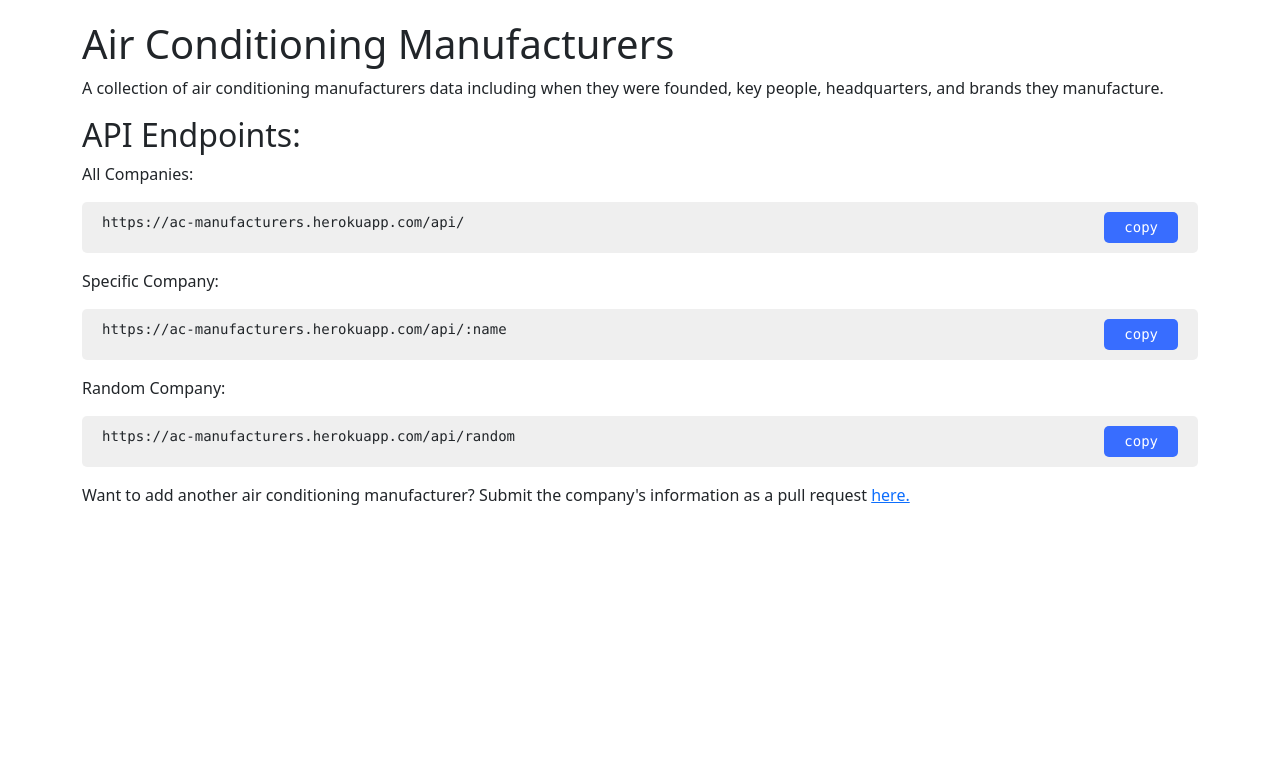
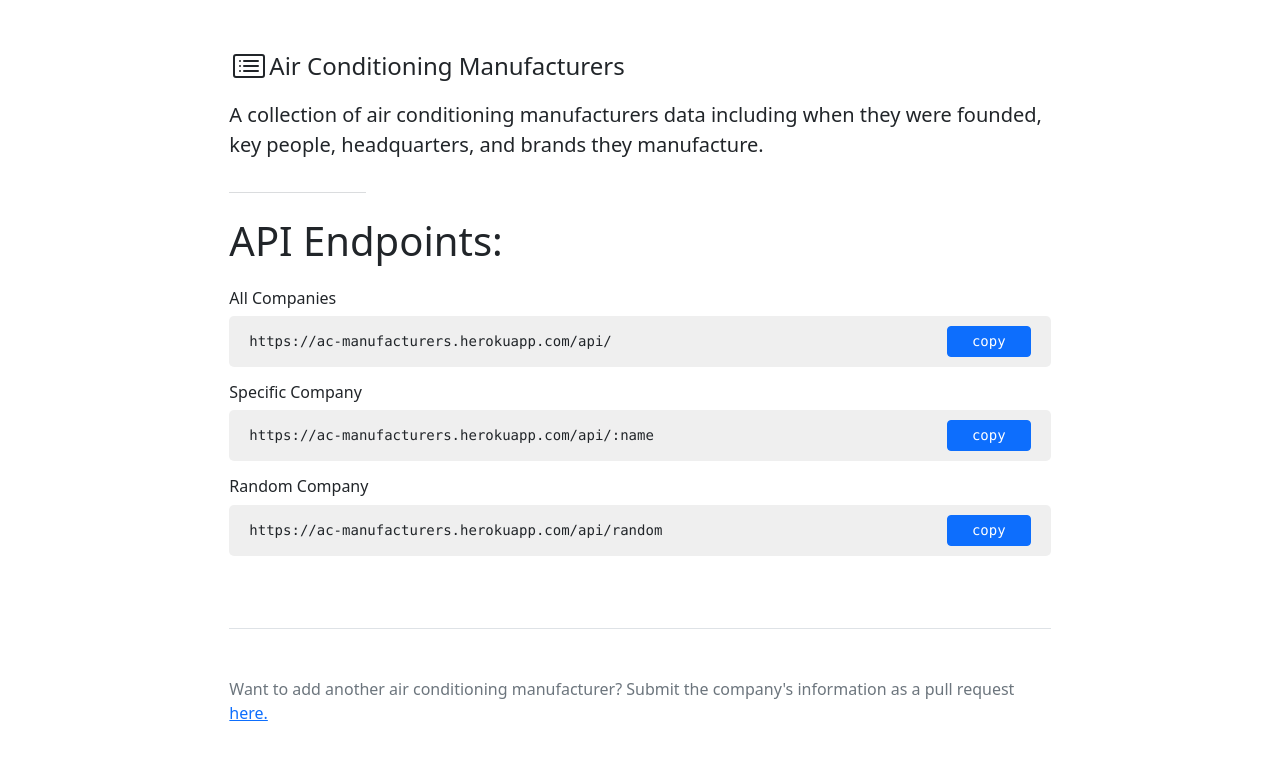
Before and after one commit to joselupianez/ac-manufacturers-api, a website: page public/index.html in a window 1280 px wide. Drawn offline with nearby package versions, Linux system fonts and the light colour scheme.

Commit message:
Updated Style and Updated README

```diff
--- a/public/css/style.css
+++ b/public/css/style.css
@@ -1,23 +1,7 @@
-body {
-    padding: 20px;
-}
-
 pre {
     background-color: rgba(203, 203, 203, 0.3);
     border: none;
     border-radius: 5px;
     padding: 10px 20px;
+    line-height: 30px
 }
-
-button {
-    float: right;
-    border: none;
-    border-radius: 5px;
-    padding: 5px 20px;
-    background:rgb(56, 109, 255);
-    color: white;
-}
-
-button:hover {
-    background: rgb(97, 138, 251);
-}
--- a/public/index.html
+++ b/public/index.html
@@ -8,20 +8,30 @@
         <link rel="stylesheet" href="css/style.css">
     </head>
     <body>
-        <div class="container">
-            <h1>Air Conditioning Manufacturers</h1>
-            <p>A collection of air conditioning manufacturers data including when they were founded, key people, headquarters, and brands they manufacture.</p>
-            <section>
-                <h2>API Endpoints:</h2>
-                <p>All Companies:</p>
-                <pre><span>https://ac-manufacturers.herokuapp.com/api/</span><button class="copy">copy</button></pre>
-                <p>Specific Company:</p>
-                <pre><span>https://ac-manufacturers.herokuapp.com/api/:name</span><button class="copy">copy</button></pre>
-                <p>Random Company:</p>
-                <pre><span>https://ac-manufacturers.herokuapp.com/api/random</span><button class="copy">copy</button></pre>
-            </section>
-
-            <p>Want to add another air conditioning manufacturer? Submit the company's information as a pull request <a href="https://github.com/joselupianez/ac-manufacturers-api/pulls">here.</a></p>
+        <div class="col-lg-8 mx-auto p-3 py-md-5">
+            <header class="d-flex flex-column">
+                <a href="/" class="d-flex align-items-center text-dark text-decoration-none">
+                    <svg xmlns="http://www.w3.org/2000/svg" width="40" height="32" fill="currentColor" class="bi bi-card-list" viewBox="0 0 16 16">
+                        <path d="M14.5 3a.5.5 0 0 1 .5.5v9a.5.5 0 0 1-.5.5h-13a.5.5 0 0 1-.5-.5v-9a.5.5 0 0 1 .5-.5h13zm-13-1A1.5 1.5 0 0 0 0 3.5v9A1.5 1.5 0 0 0 1.5 14h13a1.5 1.5 0 0 0 1.5-1.5v-9A1.5 1.5 0 0 0 14.5 2h-13z"/>
+                        <path d="M5 8a.5.5 0 0 1 .5-.5h7a.5.5 0 0 1 0 1h-7A.5.5 0 0 1 5 8zm0-2.5a.5.5 0 0 1 .5-.5h7a.5.5 0 0 1 0 1h-7a.5.5 0 0 1-.5-.5zm0 5a.5.5 0 0 1 .5-.5h7a.5.5 0 0 1 0 1h-7a.5.5 0 0 1-.5-.5zm-1-5a.5.5 0 1 1-1 0 .5.5 0 0 1 1 0zM4 8a.5.5 0 1 1-1 0 .5.5 0 0 1 1 0zm0 2.5a.5.5 0 1 1-1 0 .5.5 0 0 1 1 0z"/>
+                    </svg>
+                    <span class="fs-4">Air Conditioning Manufacturers</span>
+                </a>
+                <p class="fs-5 pt-3">A collection of air conditioning manufacturers data including when they were founded, key people, headquarters, and brands they manufacture.</p>
+            </header>
+            <hr class="col-3 col-md-2 text-muted">
+            <main class="py-2">
+                <h1 class="pb-3">API Endpoints:</h1>
+                <h6>All Companies</h4>
+                <pre><span>https://ac-manufacturers.herokuapp.com/api/</span><button class="btn btn-primary btn-sm px-4 float-end copy">copy</button></pre>
+                <h6>Specific Company</h4>
+                <pre><span>https://ac-manufacturers.herokuapp.com/api/:name</span><button class="btn btn-primary btn-sm px-4 float-end copy">copy</button></pre>
+                <h6>Random Company</h4>
+                <pre><span>https://ac-manufacturers.herokuapp.com/api/random</span><button class="btn btn-primary btn-sm px-4 float-end copy">copy</button></pre>
+            </main>
+            <footer class="pt-5 my-5 text-muted border-top">
+                <p>Want to add another air conditioning manufacturer? Submit the company's information as a pull request <a href="https://github.com/joselupianez/ac-manufacturers-api/pulls">here.</a></p>
+            </footer>
         </div>
         <script src="js/main.js"></script>
     </body>
```
Also changed, not shown: README.md.
